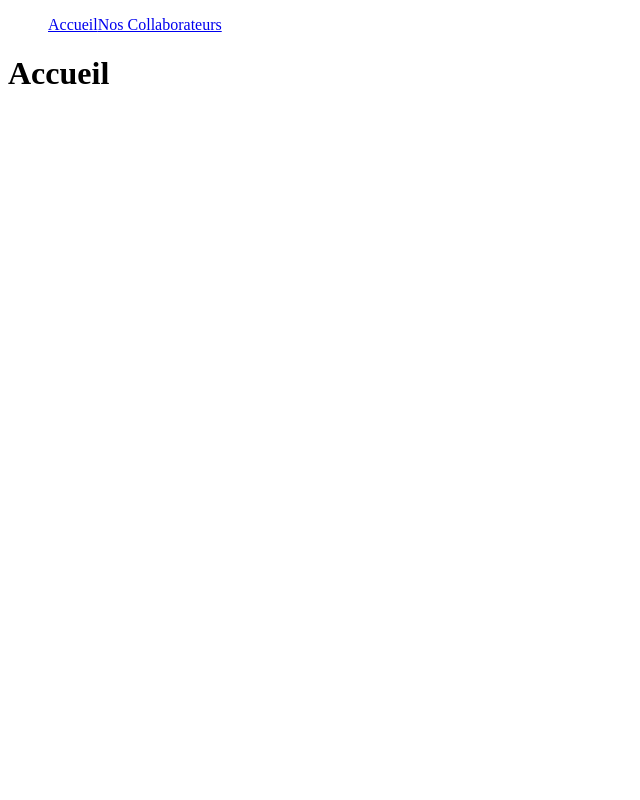
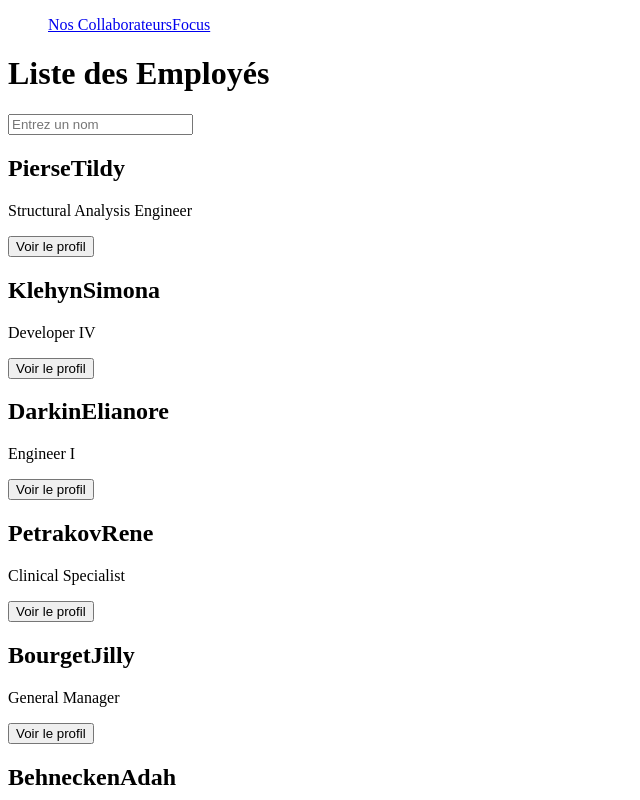
Before and after one commit to Kereph-Alexandre/ProjetReact, a React (Create React App) app in the folder employeeslist/: page / in a window 1280 px wide. Shown: the top 800 px of the page, without its empty margins (0-640 px from the left). Built offline with nearby package versions, Linux system fonts and the light colour scheme.

Commit message:
fix: changement liens et Route App :fire:

```diff
--- a/employeeslist/src/App.js
+++ b/employeeslist/src/App.js
@@ -1,19 +1,19 @@
 import { Route, Routes } from "react-router";
 import { Link } from "react-router-dom";
+import EmployeeFocusPage from "./Pages/EmployeeFocusPage";
 import EmployeeListPage from "./Pages/EmployeeListPage";
-import Home from "./Pages/Home";
 
 function App() {
   return (
     <>
       <ul>
-        <Link to="/">Accueil</Link>
-        <Link to="/EmployeeList">Nos Collaborateurs</Link>
+        <Link to="/">Nos Collaborateurs</Link>
+        <Link to="/Focus">Focus</Link>
       </ul>
 
       <Routes>
-        <Route path="/" element={<Home />} />
-        <Route path="/EmployeeList" element={<EmployeeListPage />} />
+        <Route path="/" element={<EmployeeListPage />} />
+        <Route path="/Focus" element={<EmployeeFocusPage />} />
       </Routes>
     </>
   );
--- a/employeeslist/src/Pages/Home.jsx
+++ /dev/null
@@ -1,7 +0,0 @@
-export default function Home() {
-  return (
-    <>
-      <h1>Accueil</h1>
-    </>
-  );
-}
```
